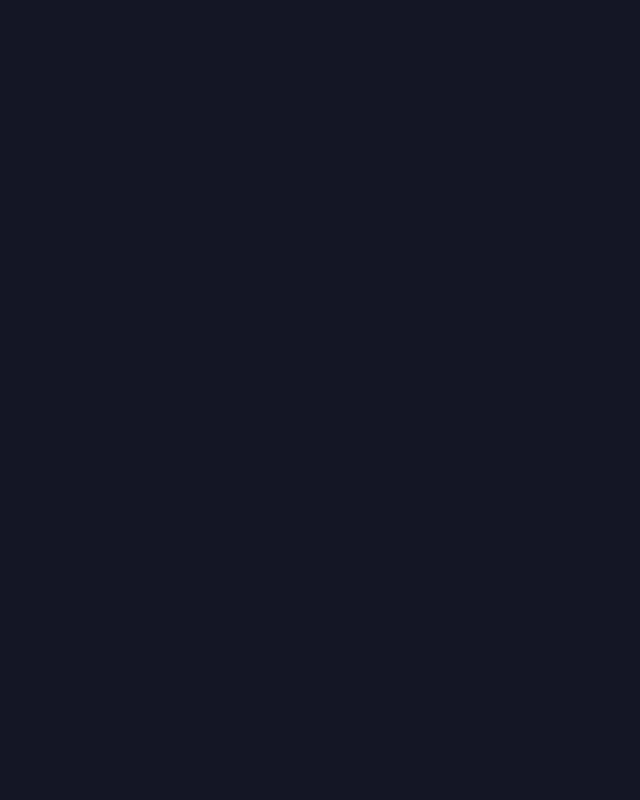
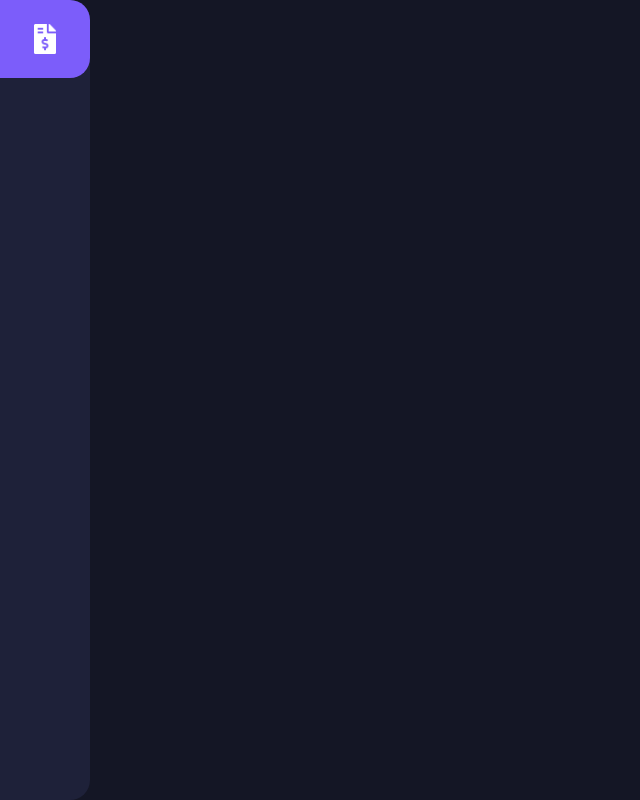
Before and after one commit to alexandre-soares/pay-for-it, a Vue app: page / in a window 1280 px wide. Shown: the whole page, without its empty margins (0-640 px from the left). Built offline with nearby package versions, Linux system fonts and the light colour scheme.

Commit message:
creation navigation component

```diff
--- a/public/index.html
+++ b/public/index.html
@@ -5,7 +5,7 @@
     <meta http-equiv="X-UA-Compatible" content="IE=edge">
     <meta name="viewport" content="width=device-width,initial-scale=1.0">
     <link rel="icon" href="<%= BASE_URL %>favicon.ico">
-    <title><%= htmlWebpackPlugin.options.title %></title>
+    <title>VueJS Invoice App</title>
   </head>
   <body>
     <noscript>
--- a/src/App.vue
+++ b/src/App.vue
@@ -1,6 +1,20 @@
 <template>
-  <router-view />
+  <div>
+    <div class="app flex flex-column">
+      <Navigation />
+      <div class="app-content flex flex-column">
+        <router-view />
+      </div>
+    </div>
+  </div>
 </template>
+
+<script>
+import Navigation from "./components/Navigation.vue";
+export default {
+  components: { Navigation },
+};
+</script>
 
 <style lang="scss">
 @import url("https://fonts.googleapis.com/css2?family=Poppins:wght@300;400;500;600&display=swap");
@@ -10,7 +24,21 @@
   padding: 0;
   box-sizing: border-box;
   font-family: "Poppins", sans-serif;
+}
+
+.app {
   background-color: #141625;
+  min-height: 100vh;
+
+  @media (min-width: 900px) {
+    flex-direction: row !important;
+  }
+
+  .app-content {
+    padding: 0 20px;
+    flex: 1;
+    position: relative;
+  }
 }
 
 button,
--- /dev/null
+++ b/src/components/Navigation.vue
@@ -0,0 +1,44 @@
+<template>
+  <header class="flex">
+    <div class="branding flex">
+      <img src="@/assets/file-invoice-dollar-solid.png" alt="brand" />
+    </div>
+  </header>
+</template>
+
+<script>
+export default {
+  name: "Navigation",
+};
+</script>
+
+<style lang="scss" scoped>
+header {
+  z-index: 99;
+  flex-direction: row;
+  background-color: #1e2139;
+
+  @media (min-width: 900px) {
+    min-height: 100%;
+    min-width: 90px;
+    flex-direction: column;
+    border-radius: 0 20px 20px 0;
+  }
+
+  .branding {
+    border-radius: 0 20px 20px 0;
+    background-color: #7c5dfa;
+    justify-content: center;
+    padding: 24px;
+
+    @media (min-width: 900px) {
+      width: 100%;
+    }
+
+    img {
+        width: auto;
+        height: 30px;
+    }
+  }
+}
+</style>
```
Also changed, not shown: 1 other file (tests, documents, lock files or other folders).
